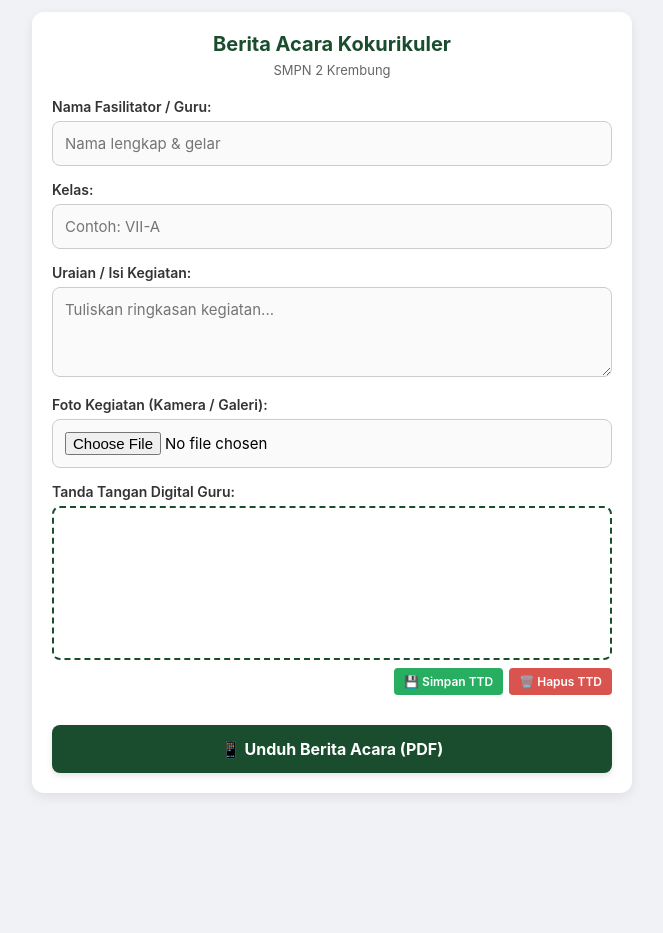
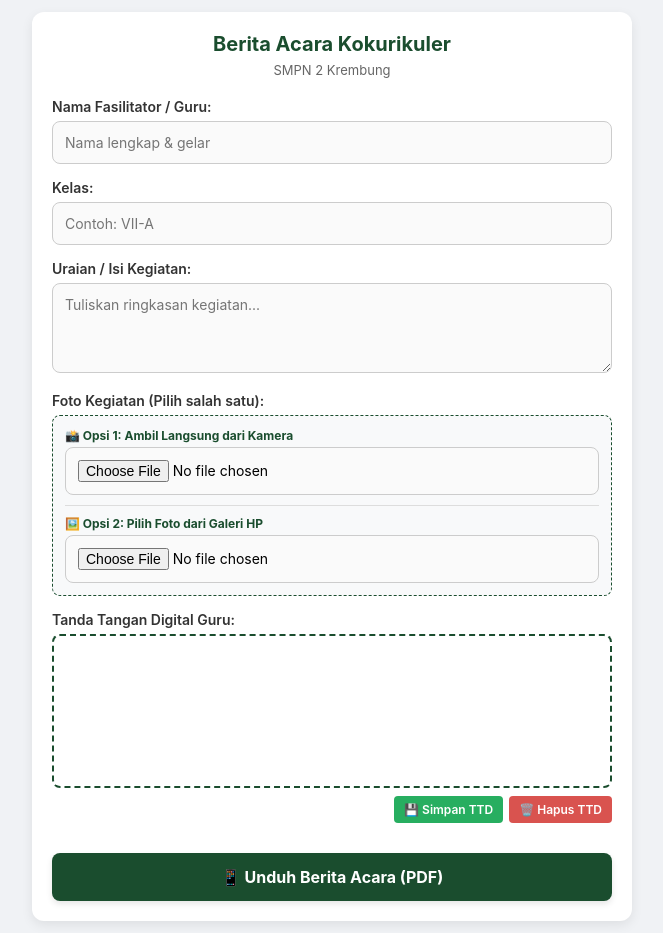
Before and after one commit to abyhasan216-sketch/berita-acara-smpn2, a plain HTML site: page index.html in a window 1280 px wide. Shown: the whole page, without its empty margins (308-971 px from the left). Before the commit the page ends 805 px from the top, so only its background shows below. Drawn offline with Linux system fonts and the light colour scheme.

Commit message:
Update index.html

```diff
--- a/index.html
+++ b/index.html
@@ -30,10 +30,38 @@
             padding: 12px;
             border: 1px solid #ccc;
             border-radius: 8px;
-            font-size: 15px;
+            font-size: 14px;
             background-color: #fafafa;
         }
         textarea { height: 90px; resize: vertical; }
+
+        /* Desain Khusus Pilihan Foto (Kamera vs Galeri) */
+        .foto-option-box {
+            background-color: #f8f9fa;
+            border: 1px dashed #1a4d2e;
+            padding: 12px;
+            border-radius: 8px;
+        }
+        .foto-subgroup {
+            margin-bottom: 10px;
+        }
+        .foto-subgroup:last-child {
+            margin-bottom: 0;
+        }
+        .foto-label-sub {
+            font-size: 12px;
+            font-weight: bold;
+            color: #1a4d2e;
+            margin-bottom: 4px;
+            display: block;
+        }
+        .file-selected-info {
+            font-size: 11px;
+            color: #27ae60;
+            font-weight: bold;
+            margin-top: 4px;
+            display: block;
+        }
 
         /* Area Canvas Tanda Tangan */
         .signature-container {
@@ -108,7 +136,7 @@
         }
         .btn:active { background: #143d24; transform: translateY(1px); }
 
-        /* TEMPLATE PDF (Kop Teks Tanpa Logo Gambar) */
+        /* TEMPLATE PDF (Kop Teks Resmi Tanpa Logo Gambar) */
         #pdf-template {
             display: none;
             width: 700px;
@@ -163,13 +191,28 @@
             <textarea id="kegiatan" placeholder="Tuliskan ringkasan kegiatan..." required></textarea>
         </div>
 
-        <!-- Input Foto: Bisa Memilih dari Kamera atau Galeri -->
+        <!-- Kolom Pilihan Foto Kegiatan (Kamera Langsung ATAU Dari Galeri) -->
         <div class="form-group">
-            <label for="foto">Foto Kegiatan (Kamera / Galeri):</label>
-            <input type="file" id="foto" accept="image/*" required>
+            <label>Foto Kegiatan (Pilih salah satu):</label>
+            <div class="foto-option-box">
+                <!-- Opsi A: Ambil Foto Pakai Kamera HP -->
+                <div class="foto-subgroup">
+                    <span class="foto-label-sub">📸 Opsi 1: Ambil Langsung dari Kamera</span>
+                    <input type="file" id="foto-kamera" accept="image/*" capture="environment" onchange="handleFotoChange('kamera')">
+                </div>
+
+                <hr style="border: 0; border-top: 1px solid #ddd; margin: 10px 0;">
+
+                <!-- Opsi B: Ambil Foto dari Galeri HP -->
+                <div class="foto-subgroup">
+                    <span class="foto-label-sub">🖼️ Opsi 2: Pilih Foto dari Galeri HP</span>
+                    <input type="file" id="foto-galeri" accept="image/*" onchange="handleFotoChange('galeri')">
+                </div>
+            </div>
+            <span id="foto-selected-text" class="file-selected-info"></span>
         </div>
 
-        <!-- Kolom Tanda Tangan Digital + Tombol Simpan & Hapus -->
+        <!-- Kolom Tanda Tangan Digital + Simpan & Hapus -->
         <div class="form-group">
             <label>Tanda Tangan Digital Guru:</label>
             <div class="signature-container">
@@ -188,7 +231,7 @@
     </form>
 </div>
 
-<!-- TEMPLATE CETAK PDF -->
+<!-- TEMPLATE CETAK PDF (Kop Teks Tanpa Logo Gambar) -->
 <div id="pdf-template">
     <div class="header-kop">
         <h3>PEMERINTAH KABUPATEN SIDOARJO</h3>
@@ -233,6 +276,25 @@
 </div>
 
 <script>
+    // --- SKRIP MANAJEMEN INPUT FOTO (KAMERA VS GALERI) ---
+    let selectedFile = null;
+
+    function handleFotoChange(source) {
+        const kameraInput = document.getElementById('foto-kamera');
+        const galeriInput = document.getElementById('foto-galeri');
+        const infoText = document.getElementById('foto-selected-text');
+
+        if (source === 'kamera' && kameraInput.files.length > 0) {
+            selectedFile = kameraInput.files[0];
+            galeriInput.value = ""; // Reset opsi galeri
+            infoText.innerText = "✓ Foto dari Kamera berhasil dipilih";
+        } else if (source === 'galeri' && galeriInput.files.length > 0) {
+            selectedFile = galeriInput.files[0];
+            kameraInput.value = ""; // Reset opsi kamera
+            infoText.innerText = "✓ Foto dari Galeri berhasil dipilih";
+        }
+    }
+
     // --- SKRIP TANDA TANGAN (CANVAS & MEMORI PERMANEN) ---
     const canvas = document.getElementById('sig-canvas');
     const ctx = canvas.getContext('2d');
@@ -249,7 +311,6 @@
         ctx.lineCap = 'round';
         ctx.strokeStyle = '#000000';
 
-        // Cek apakah ada TTD tersimpan saat ukuran canvas disesuaikan
         loadSavedSignature();
     }
 
@@ -273,7 +334,7 @@
     function draw(e) {
         if (!isDrawing) return;
         isSigned = true;
-        statusText.innerText = ""; // Hapus teks jika menggambar baru
+        statusText.innerText = "";
         const pos = getPos(e);
         ctx.lineTo(pos.x, pos.y);
         ctx.stroke();
@@ -290,7 +351,6 @@
     canvas.addEventListener('touchmove', draw);
     canvas.addEventListener('touchend', stopDrawing);
 
-    // Fitur Simpan TTD ke LocalStorage HP
     function saveSignaturePermanently() {
         if (!isSigned) {
             alert('Buat tanda tangan di kotak terlebih dahulu sebelum menyimpan!');
@@ -302,7 +362,6 @@
         alert('Tanda tangan berhasil disimpan di HP Anda! Anda tidak perlu menggambar ulang saat membuka web ini lagi.');
     }
 
-    // Fitur Muat TTD yang Tersimpan
     function loadSavedSignature() {
         const savedData = localStorage.getItem('saved_signature_smpn2');
         if (savedData) {
@@ -317,7 +376,6 @@
         }
     }
 
-    // Fitur Hapus TTD (Hapus Layar & Hapus dari Memori)
     function clearSignature() {
         ctx.clearRect(0, 0, canvas.width, canvas.height);
         isSigned = false;
@@ -325,7 +383,6 @@
         statusText.innerText = "";
     }
 
-    // Inisialisasi awal saat halaman dibuka
     setTimeout(resizeCanvas, 200);
 
     // --- SKRIP GENERATE PDF ---
@@ -333,10 +390,9 @@
         const fasilitator = document.getElementById('fasilitator').value;
         const kelas = document.getElementById('kelas').value;
         const kegiatan = document.getElementById('kegiatan').value;
-        const fotoInput = document.getElementById('foto');
 
-        if (!fasilitator || !kelas || !kegiatan || fotoInput.files.length === 0) {
-            alert('Mohon lengkapi nama, kelas, isi kegiatan, dan unggah foto!');
+        if (!fasilitator || !kelas || !kegiatan || !selectedFile) {
+            alert('Mohon lengkapi nama, kelas, isi kegiatan, dan pilih foto (Kamera/Galeri)!');
             return;
         }
 
@@ -360,7 +416,6 @@
         const options = { day: 'numeric', month: 'long', year: 'numeric' };
         document.getElementById('pdf-tanggal').innerText = today.toLocaleDateString('id-ID', options);
 
-        const file = fotoInput.files[0];
         const reader = new FileReader();
 
         reader.onload = function (e) {
@@ -389,7 +444,7 @@
             });
         };
 
-        reader.readAsDataURL(file);
+        reader.readAsDataURL(selectedFile);
     }
 </script>
 
```
